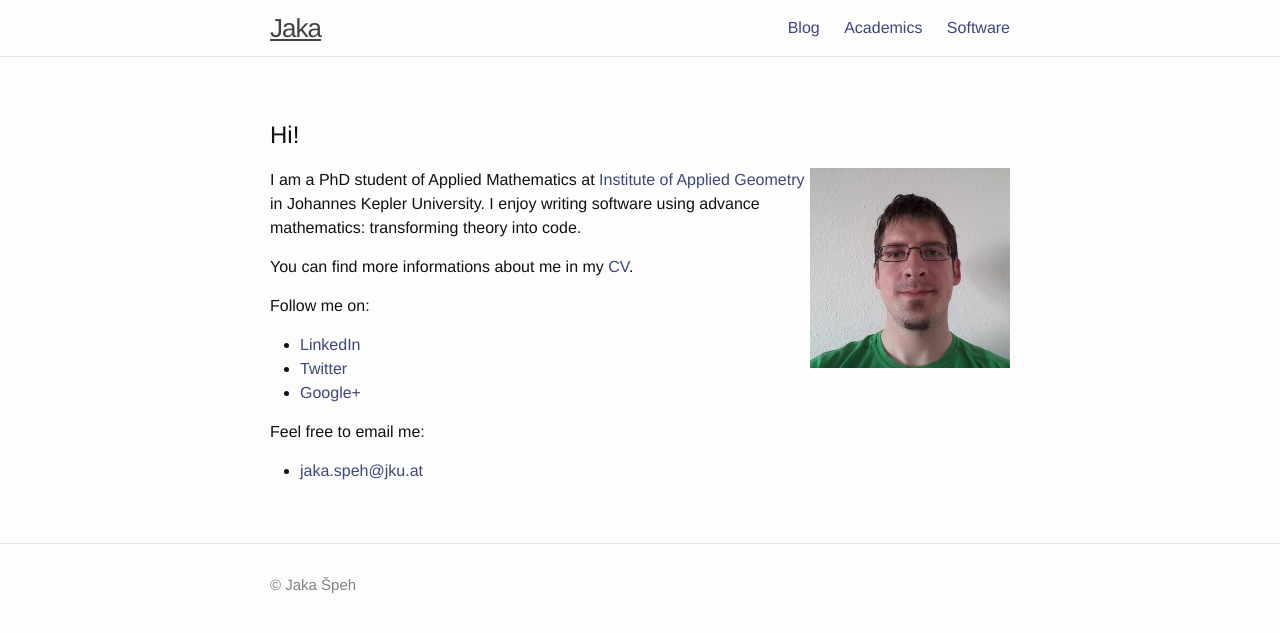
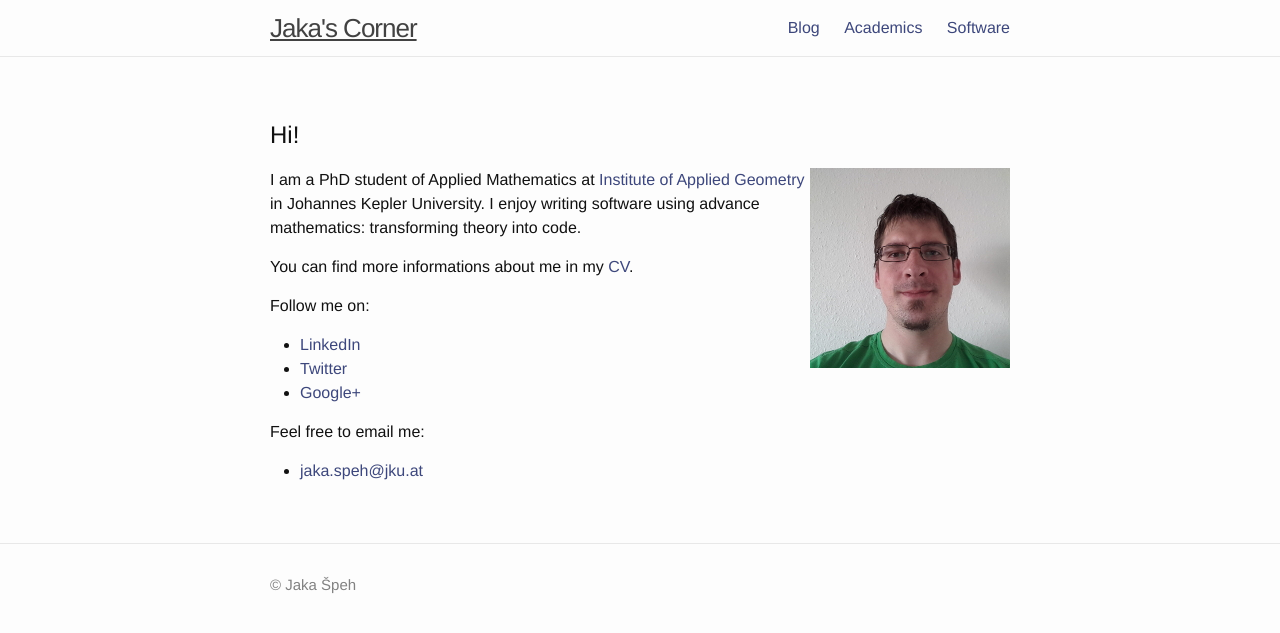
Before and after one commit to jakaspeh/jakaspeh.github.io, a Jekyll site: the page built from index.md, in a window 1280 px wide. Shown: the top 633 px of the page. Built offline with Jekyll 4.4.1, drawn with Linux system fonts in a browser that asks for light colours.

Commit message:
Changed url and name of the main page.

```diff
--- a/_config.yml
+++ b/_config.yml
@@ -1,11 +1,10 @@
 # Site settings
 permalink: /blog/:year/:month/:title.html
-title: Jaka
-email: your-email@domain.com
+title: Jaka's Corner
 description: > # this means to ignore newlines until "baseurl:"
   Jaka's Corner
 baseurl: "" # the subpath of your site, e.g. /blog/
-url: "http://yourdomain.com" # the base hostname & protocol for your site
+url: "http://jakascorner.com" # the base hostname & protocol for your site
 twitter_username: jakaspeh
 
 # Build settings
```
